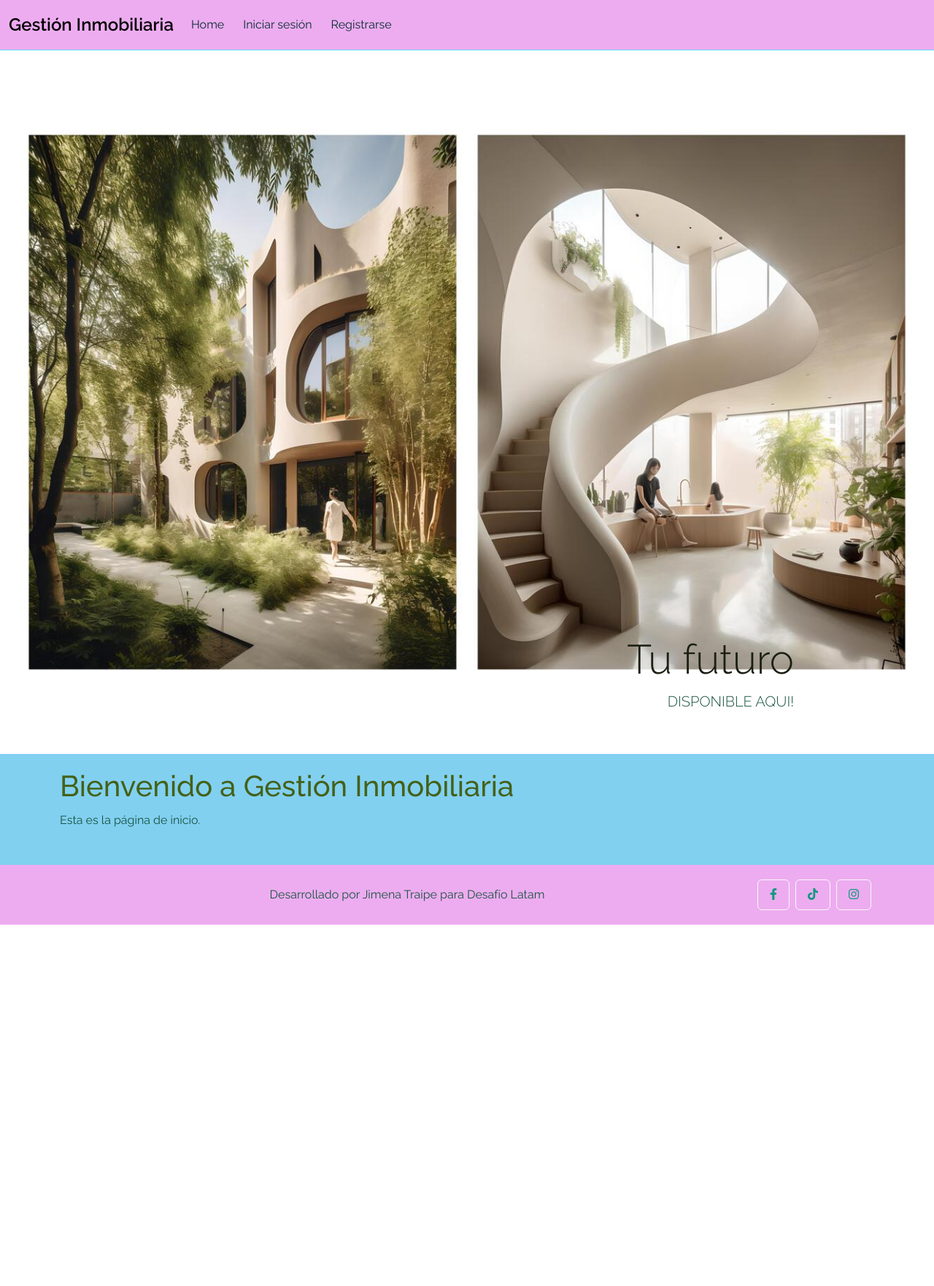
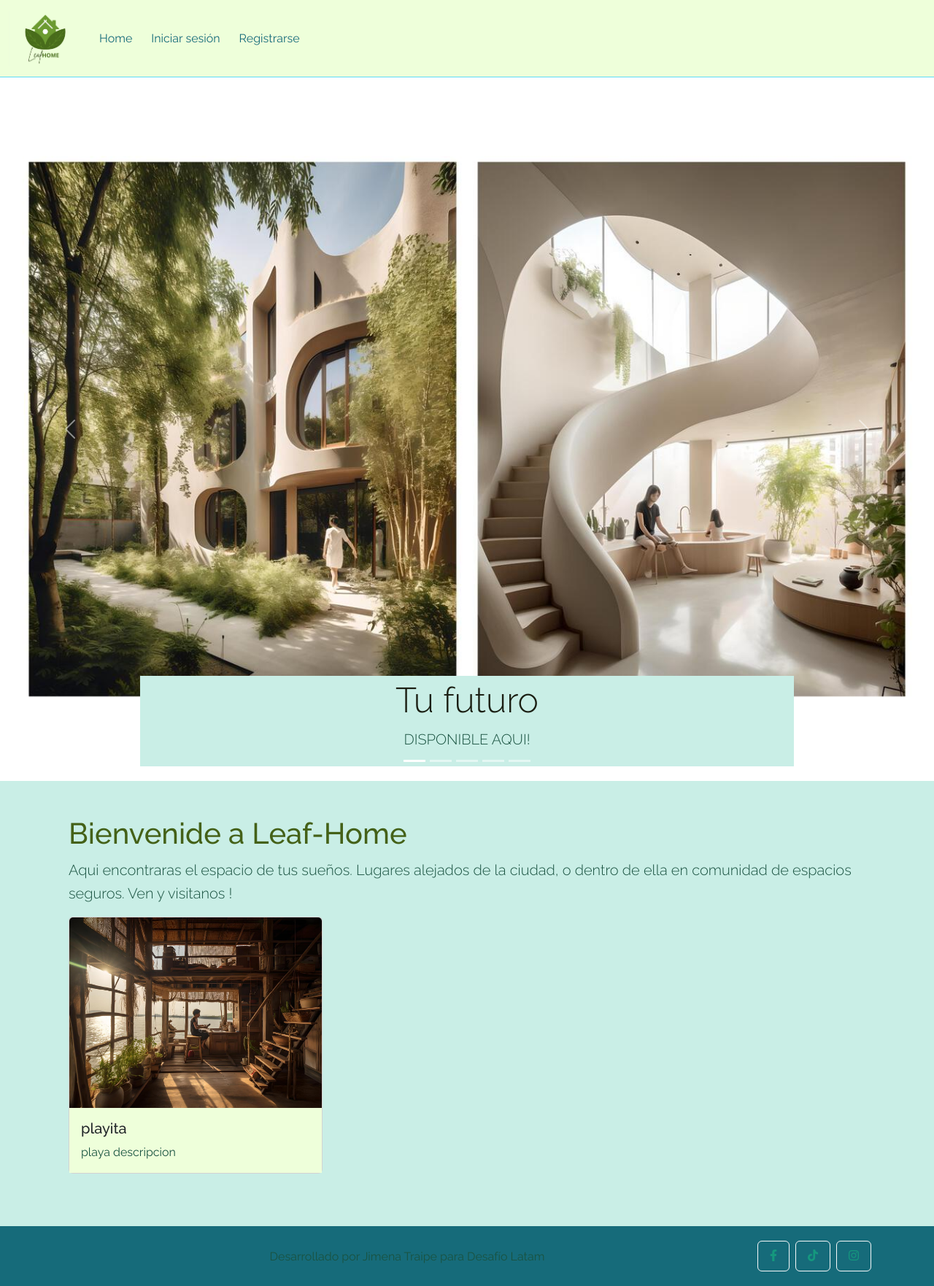
Before and after one commit to Traipe/proyecto_arriendos, a Django app: page / in a window 1280 px wide. Shown: the whole page at 73% size. Before the commit the page ends 1267 px from the top, so only its background shows below. Run offline with Django 5.2, Linux system fonts and the light colour scheme; parts of the project's set-up code (start-up, migrations or seed data) failed here and were passed over.

Commit message:
modificacion templates, css, register, reparar login/welcome, reparar imagenes carrusel final hito4 incompleto

```diff
--- a/arriendos/static/css/style.css
+++ b/arriendos/static/css/style.css
@@ -2,10 +2,48 @@
 body {
     font-family: 'Raleway', sans-serif;
     line-height: 1.6;
-    color: #f4eaf7;
-    background-color: #81d0f0;
+    color: #166b7a;
+    background-color: #c9eee6;
 }
 
+/* Estilo para la navegación */
+.navbar {
+    border-bottom: 1px solid #5edcf5;
+    padding: 10px 0;
+    background-color: #EEFFDA !important;
+
+}
+
+
+.navbar-brand {
+    font-size: 1.5rem;
+    font-weight: 600;
+
+}
+
+.nav-link {
+    color: #166b7a; /* Color del texto de los enlaces de navegación azul oscuro */
+    margin-right: 10px;
+}
+
+.nav-link:hover {
+    color: #007bff;
+}
+
+
+/*Carrusel*/
+
+.carousel-caption {
+    background-color: #c9eee6;
+    color: #166b7a;
+    padding: 5px;
+}
+
+/*estilo cards*/
+
+.card-body {
+    background-color: #EEFFDA;
+}
 
 /* Estilo para los encabezados */
 h1, h2 {
@@ -70,8 +108,8 @@ ul, ol {
 
 /* Estilo para el pie de página */
 footer {
-    background-color: #edacf0;
-    color: #cbdb8f;
+    background-color: #166b7a;
+    color: #EEFFDA;
     padding: 20px 0;
 }
 
@@ -92,24 +130,3 @@ form .form-control {
 .alert-heading {
     margin-bottom: 10px;
 }
-
-/* Estilo para la navegación */
-.navbar {
-    background-color: #edacf0;;
-    border-bottom: 1px solid #5edcf5;
-    padding: 10px 0;
-}
-
-.navbar-brand {
-    font-size: 1.5rem;
-    font-weight: 600;
-}
-
-.nav-link {
-    color: #072c32; /* Color del texto de los enlaces de navegación azul oscuro */
-    margin-right: 10px;
-}
-
-.nav-link:hover {
-    color: #007bff;
-}
--- a/arriendos/templates/arriendos/header.html
+++ b/arriendos/templates/arriendos/header.html
@@ -10,29 +10,29 @@
     <div class="carousel-inner" >
         <div class="carousel-item active">
             <img src="{% static 'img/futuro.jpg' %}" class="d-block w-100" alt="futuro">
-            <div class="carousel-caption d-block text-end">
-                <h5 class="display-4">Tu futuro</h5>
+            <div class="carousel-caption d-block">
+                <h5 class="display-5">Tu futuro</h5>
                 <p class="lead">DISPONIBLE AQUI!</p>
             </div>
         </div>
         <div class="carousel-item">
             <img src="{% static 'img/cubista.jpg' %}" class="d-block w-100" alt="cubista">
             <div class="carousel-caption d-block text-end">
-                <h5 class="display-4">Casa Cubista</h5>
+                <h5 class="display-5">Casa Cubista</h5>
                 <p class="lead">Vanguardia</p>
             </div>
         </div>
         <div class="carousel-item">
             <img src="{% static 'img/edificio1.jpg' %}" class="d-block w-100" alt="edificio1">
             <div class="carousel-caption d-block text-end">
-                <h5 class="display-4">Deptos</h5>
+                <h5 class="display-5">Deptos</h5>
                 <p class="lead">Vive en comunidad</p>
             </div>
         </div>
         <div class="carousel-item">
             <img src="{% static 'img/savana.jpg' %}" class="d-block w-100" alt="savana">
             <div class="carousel-caption d-block text-end">
-                <h5 class="display-4">sa    va  na</h5>
+                <h5 class="display-5">sa    va  na</h5>
                 <p class="lead">Naturaleza Viva</p>
             </div>
         </div>
@@ -40,7 +40,24 @@
         <div class="carousel-item">
             <img src="{% static 'img/selva.jpg' %}" class="d-block w-100" alt="selva">
             <div class="carousel-caption d-block text-end">
-                <h5 class="display-4"> S E L V A</h5>
+                <h5 class="display-5"> S E L V A</h5>
                 <p class="lead">Naturaleza Libre</p>
             </div>
         </div>
+        <div class="carousel-item">
+            <img src="{% static 'img/pride_edif.jpg' %}" class="d-block w-100" alt="selva">
+            <div class="carousel-caption d-block text-end">
+                <h5 class="display-5"> PRIDE</h5>
+                <p class="lead">Comunidad Segura <3 </p>
+            </div>
+        </div>
+
+        <button class="carousel-control-prev" type="button" data-bs-target="#postresCarousel" data-bs-slide="prev">
+            <span class="carousel-control-prev-icon" aria-hidden="true"></span>
+            <span class="visually-hidden">Anterior</span>
+        </button>
+        <button class="carousel-control-next" type="button" data-bs-target="#postresCarousel" data-bs-slide="next">
+            <span class="carousel-control-next-icon" aria-hidden="true"></span>
+            <span class="visually-hidden">Siguiente</span>
+        </button>
+    </div>
--- a/arriendos/templates/arriendos/home.html
+++ b/arriendos/templates/arriendos/home.html
@@ -1,6 +1,20 @@
 {% extends 'base.html' %}
+{% block content %}
+<div class="container">
+    <h1 class="mt-5">Bienvenide a Leaf-Home</h1>
+    <p class="lead">Aqui encontraras el espacio de tus sueños. Lugares alejados de la ciudad, o dentro de ella en comunidad de espacios seguros. Ven y visitanos !
+    </p>
+    <div class="row">
+        <div class="col-md-4">
+            <div class="card mb-4">
+                <img src="static/img/playa.jpg" class="card-img-top" alt="playa">
+                <div class="card-body">
+                    <h5 class="card-title">playita</h5>
+                    <p class="card-text">playa descripcion</p>
+                </div>
+            </div>
+        </div>
 
-{% block content %}
-<h1>Bienvenido a Gestión Inmobiliaria</h1>
-<p>Esta es la página de inicio.</p>
+    </div>
+</div>
 {% endblock %}
--- a/arriendos/templates/arriendos/login.html
+++ b/arriendos/templates/arriendos/login.html
@@ -1,4 +1,4 @@
-{% extends "arriendos/base.html" %}
+{% extends "base.html" %}
 
 {% block title %}Iniciar Sesión{% endblock %}
 
--- a/arriendos/templates/arriendos/navbar.html
+++ b/arriendos/templates/arriendos/navbar.html
@@ -1,8 +1,22 @@
-<nav class="navbar navbar-expand-lg navbar-light">
+<nav class="navbar navbar-expand-lg">
   <div class="container-fluid">
-        <a class="navbar-brand" href="#">Gestión Inmobiliaria</a>
-        <button class="navbar-toggler" type="button" data-bs-toggle="collapse" data-bs-target="#navbarNav"
-            aria-controls="navbarNav" aria-expanded="false" aria-label="Toggle navigation">
+    <a class="navbar-brand" href="{% url 'home' %}">
+      <img
+        src="static/img/logo1.png"
+        alt="leaflogo"
+        width="100"
+        class="d-inline-block align-middle"
+      />
+    </a>
+    <button
+      class="navbar-toggler"
+      type="button"
+      data-bs-toggle="collapse"
+      data-bs-target="#navbarNav"
+      aria-controls="navbarNav"
+      aria-expanded="false"
+      aria-label="Toggle navigation"
+    >
       <span class="navbar-toggler-icon"></span>
     </button>
     <div class="collapse navbar-collapse" id="navbarNav">
@@ -17,7 +31,13 @@
         <li class="nav-item">
           <form method="post" action="{% url 'logout' %}">
             {% csrf_token %}
-                        <button type="submit" class="nav-link btn btn-link" style="text-decoration: none;">Cerrar sesión</button>
+            <button
+              type="submit"
+              class="nav-link btn btn-link"
+              style="text-decoration: none"
+            >
+              Cerrar sesión
+            </button>
           </form>
         </li>
         {% else %}
--- a/arriendos/templates/base.html
+++ b/arriendos/templates/base.html
@@ -4,10 +4,10 @@
 <head>
     <meta charset="UTF-8">
     <meta name="viewport" content="width=device-width, initial-scale=1.0">
-    <title>Gestion Inmobiliaria</title>
+    <title>Leaf Home Inmobiliaria</title>
     <link href="https://fonts.googleapis.com/css2?family=Raleway:ital,wght@0,100..900;1,100..900&display=swap" rel="stylesheet">
     <link href="https://cdn.jsdelivr.net/npm/bootstrap@5.3.3/dist/css/bootstrap.min.css" rel="stylesheet" integrity="sha384-QWTKZyjpPEjISv5WaRU9OFeRpok6YctnYmDr5pNlyT2bRjXh0JMhjY6hW+ALEwIH" crossorigin="anonymous">
-    <link rel="shortcut icon" type="image/png" href="{% static 'img/favicon.png' %}">
+    <link rel="shortcut icon" type="image/png" href="{% static 'img/logo.png' %}">
     <link rel="stylesheet" href="https://cdnjs.cloudflare.com/ajax/libs/font-awesome/6.0.0-beta3/css/all.min.css">
     <link rel="stylesheet" href="{% static 'css/style.css' %}">
 </head>
--- a/arriendos/urls.py
+++ b/arriendos/urls.py
@@ -55,4 +55,5 @@ urlpatterns = [
     path('propiedades/<int:pk>/editar/', views.PropiedadUpdateView.as_view(), name='propiedad_update'),
     path('propiedades/<int:pk>/eliminar/', views.PropiedadDeleteView.as_view(), name='propiedad_delete'),
     path('profile/', views.ProfileView.as_view(), name='profile'),
+    path('reset_password/', auth_views.PasswordResetView.as_view(), name='password_reset'),
 ]
--- a/arriendos/views.py
+++ b/arriendos/views.py
@@ -2,6 +2,7 @@ from django.urls import reverse_lazy
 from django.views.generic import ListView, DetailView, CreateView, UpdateView, DeleteView, TemplateView
 from django.contrib.auth.mixins import LoginRequiredMixin
 from django.contrib.auth import views as auth_views
+from django.contrib.auth.views import PasswordResetView
 from django.shortcuts import render, redirect
 from django.contrib.auth.forms import UserCreationForm
 from django.contrib.auth import login
@@ -76,3 +77,7 @@ def register(request):
     else:
         form = UserCreationForm()
     return render(request, 'arriendos/register.html', {'form': form})
+
+
+class PasswordResetView(PasswordResetView):
+    template_name = 'password_reset_form.html'
--- a/proyecto_arriendos/settings.py
+++ b/proyecto_arriendos/settings.py
@@ -124,9 +124,7 @@ USE_TZ = True
 
 STATIC_URL = '/static/'
 
-STATICFILES_DIRS = [ BASE_DIR / "static",
-    BASE_DIR / "arriendos" / "static",]
-
+STATICFILES_DIRS = [os.path.join(BASE_DIR, 'static')]
 
 STATIC_ROOT = BASE_DIR / "staticfiles"
 
@@ -134,3 +132,5 @@ STATIC_ROOT = BASE_DIR / "staticfiles"
 # https://docs.djangoproject.com/en/5.0/ref/settings/#default-auto-field
 
 DEFAULT_AUTO_FIELD = 'django.db.models.BigAutoField'
+
+LOGIN_REDIRECT_URL = 'welcome'
```
Also changed, not shown: arriendos/templates/arriendos/register.html (+36 -3 lines), arriendos/templates/arriendos/welcome.html (added, +31 -0 lines), arriendos/templates/password_reset_form.html (added, +9 -0 lines), arriendos/static/img/favicon.png (deleted), arriendos/static/img/logo.png (added), arriendos/static/img/logo1.png (added). Lines whose indentation alone changed are shown as unchanged.
